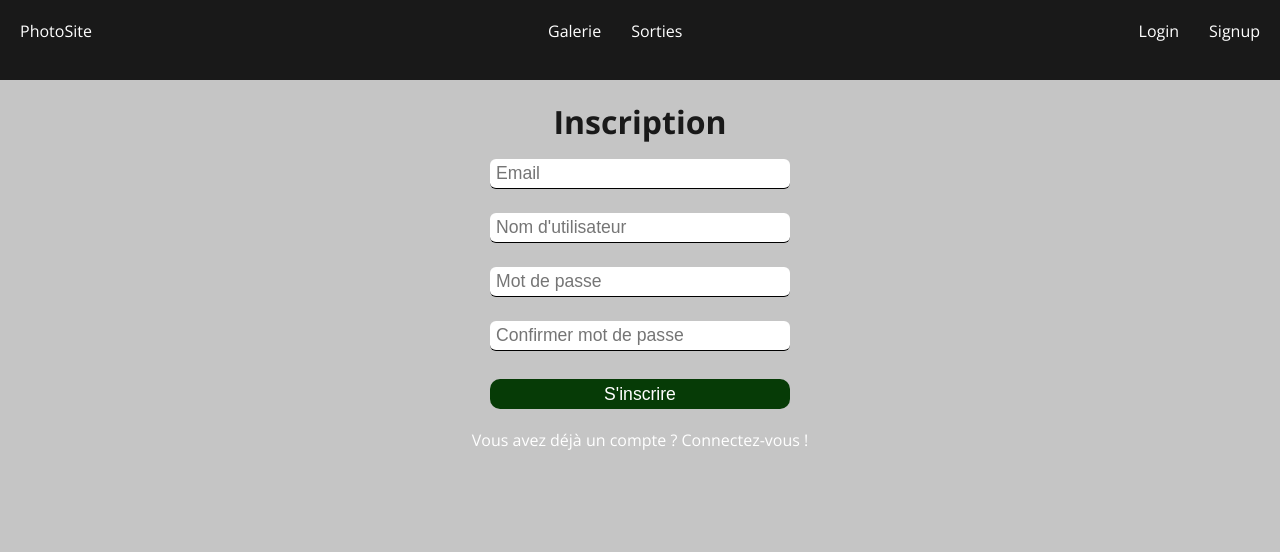
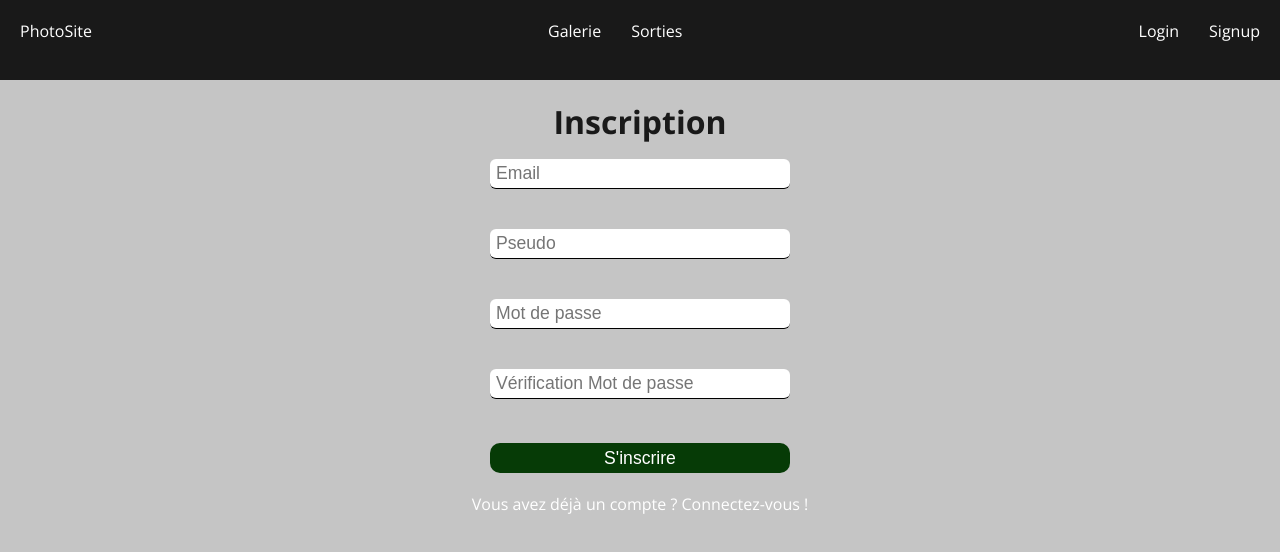
Before and after one commit to lemarak/photosite-front, a React (Create React App) app: page /signup in a window 1280 px wide. Shown: the top 552 px of the page. Built offline with nearby package versions, Linux system fonts and the light colour scheme.

Commit message:
Formik on signup.js

```diff
--- a/src/containers/Login.js
+++ b/src/containers/Login.js
@@ -28,7 +28,6 @@ const Login = ({ setUser }) => {
 
   // submit Form
   const submit = async (values, actions) => {
-    console.log("coucou");
     try {
       const response = await axios.post(
         `${process.env.REACT_APP_PATH_SERVER}/user/login`,
@@ -38,12 +37,11 @@ const Login = ({ setUser }) => {
         setMessageError("");
         setUser(response.data.user.token, response.data.user.account.slug);
         history.push("/");
-      } else {
-        setMessageError("*Identifiants incorrects");
-        setUser("", "");
-        actions.setSubmitting(false);
       }
     } catch (error) {
+      setMessageError("*Identifiants incorrects");
+      setUser("", "");
+      actions.setSubmitting(false);
       console.log(error.message);
     }
   };
@@ -69,45 +67,27 @@ const Login = ({ setUser }) => {
         }) => (
           <form className="user-form" onSubmit={handleSubmit}>
             <h1>Connexion</h1>
-            <span className="message-error">{messageError}</span>
+
             <Field
               name="email"
               type="email"
               placeholder="Email"
               component={InputForm}
             />
-            {/* <input
-              type="email"
-              value={values.email}
-              onChange={handleChange}
-              onBlur={handleBlur}
-              name="email"
-              placeholder="Email"
-            /> */}
-            {/* {errors.email && touched.email ? (
-              <span className="message-error">{errors.email}</span>
-            ) : null} */}
+
             <Field
               name="password"
               type="password"
               placeholder="Mot de passe"
               component={InputForm}
             />
-            {/* <input
-              type="password"
-              value={values.password}
-              onChange={handleChange}
-              onBlur={handleBlur}
-              name="password"
-              placeholder="Mot de passe"
-            /> */}
-            {/* {errors.password && touched.password ? (
-              <span className="message-error">{errors.password}</span>
-            ) : null} */}
-
+            {messageError ? (
+              <span className="message-error">{messageError}</span>
+            ) : null}
             <button type="submit" disabled={isSubmitting}>
               Se connecter
             </button>
+
             <Link to="/signup">
               Vous n'avez pas de compte ? Inscrivez-vous !
             </Link>
--- a/src/containers/Signup.js
+++ b/src/containers/Signup.js
@@ -1,29 +1,53 @@
 import React, { useState } from "react";
-
 import axios from "axios";
+import { Formik, Field } from "formik";
+import * as Yup from "yup";
 import { Link, useHistory } from "react-router-dom";
 
+// components
+import InputForm from "../components/Form/InputForm";
+
 const Signup = ({ setUser }) => {
-  const [email, setEmail] = useState("");
-  const [username, setUsername] = useState("");
-  const [password1, setPassword1] = useState("");
-  const [password2, setPassword2] = useState("");
+  // states
   const [messageError, setMessageError] = useState("");
 
   const history = useHistory();
 
-  const handleSubmit = async (event) => {
+  // default values Formik
+  const getDefaultValues = {
+    email: "",
+    username: "",
+    password1: "",
+    password2: "",
+  };
+
+  // fields validation Yup
+  const userSchema = Yup.object().shape({
+    email: Yup.string()
+      .email("*Email incorrect")
+      .required("*Email obligatoire"),
+    username: Yup.string()
+      .min(3, "*Le pseudo est trop court")
+      .max(49, "*Le pseudo est trop long")
+      .required("*Le pseudo est obligatoire"),
+    password1: Yup.string()
+      .min(6, "*Mot de passe trop court")
+      .required("*Le mot de passe est requis"),
+    password2: Yup.string()
+      .min(6, "*Mot de passe trop court")
+      .required("*Le mot de passe est requis"),
+  });
+
+  // submit form
+  const submit = async (values, actions) => {
     try {
-      event.preventDefault();
-      console.log("coucou");
-      if (!email || !username || !password1 || !password2) {
-        setMessageError("* Tous les champs doivent être saisis");
-      } else if (password1 !== password2) {
-        setMessageError("* Les mots de passe ne correspondent pas !");
+      const { email, username } = { ...values };
+      if (values.password1 !== values.password2) {
+        setMessageError("*Les mots de passe ne correspondent pas !");
       } else {
         const response = await axios.post(
           `${process.env.REACT_APP_PATH_SERVER}/user/signup`,
-          { email, username, password: password1 }
+          { email, username, password: values.password1 }
         );
         if (response.data.token) {
           setMessageError("");
@@ -37,9 +61,10 @@ const Signup = ({ setUser }) => {
       console.log(error);
       if (error.response.status === 409) {
         setMessageError(
-          "* Cet email/nom d'utilisateur a déjà un compte chez nous !"
+          "*Cet email/nom d'utilisateur a déjà un compte chez nous !"
         );
         setUser("");
+        actions.setSubmitting(false);
       }
       console.log(error.message);
     }
@@ -48,44 +73,56 @@ const Signup = ({ setUser }) => {
   // Render
   return (
     <div className="container">
+      <Formik
+        onSubmit={submit}
+        initialValues={getDefaultValues}
+        validationSchema={userSchema}
+        validateOnBlur={true}
+        validateOnChange={false}
+      >
+        {({
+          values,
+          handleChange,
+          handleBlur,
+          handleSubmit,
+          isSubmitting,
+          errors,
+          touched,
+        }) => (
           <form className="user-form" onSubmit={handleSubmit}>
             <h1>Inscription</h1>
-        <input
+            <Field
+              name="email"
               type="email"
-          value={email}
-          onChange={(e) => {
-            setEmail(e.target.value);
-          }}
               placeholder="Email"
+              component={InputForm}
             />
-        <input
+            <Field
+              name="username"
               type="text"
-          value={username}
-          onChange={(e) => {
-            setUsername(e.target.value);
-          }}
-          placeholder="Nom d'utilisateur"
+              placeholder="Pseudo"
+              component={InputForm}
             />
-        <input
+            <Field
+              name="password1"
               type="password"
-          value={password1}
-          onChange={(e) => {
-            setPassword1(e.target.value);
-          }}
               placeholder="Mot de passe"
+              component={InputForm}
             />
-        <input
+            <Field
+              name="password2"
               type="password"
-          value={password2}
-          onChange={(e) => {
-            setPassword2(e.target.value);
-          }}
-          placeholder="Confirmer mot de passe"
+              placeholder="Vérification Mot de passe"
+              component={InputForm}
             />
+            {messageError ? (
               <span className="message-error">{messageError}</span>
+            ) : null}
             <button type="submit">S'inscrire</button>
             <Link to="/login">Vous avez déjà un compte ? Connectez-vous !</Link>
           </form>
+        )}
+      </Formik>
     </div>
   );
 };
```
Lines whose indentation alone changed are shown as unchanged.
